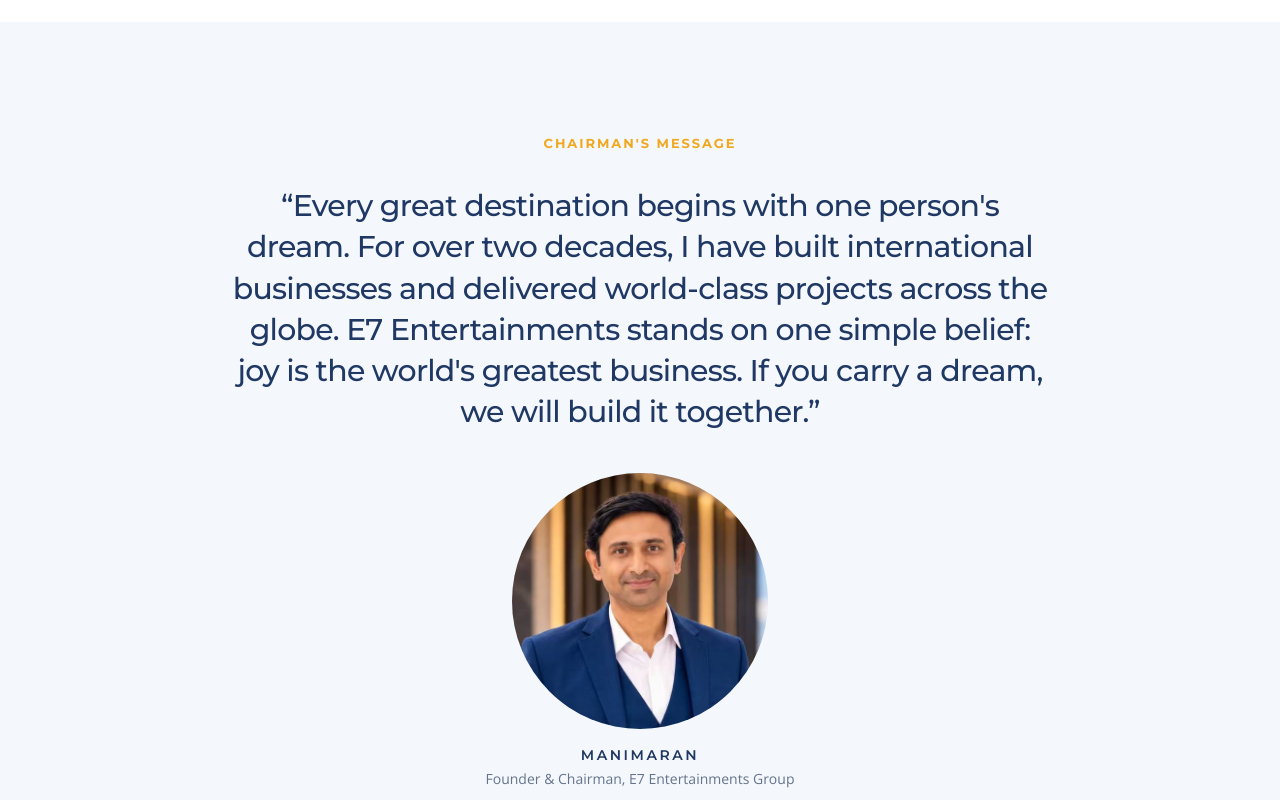
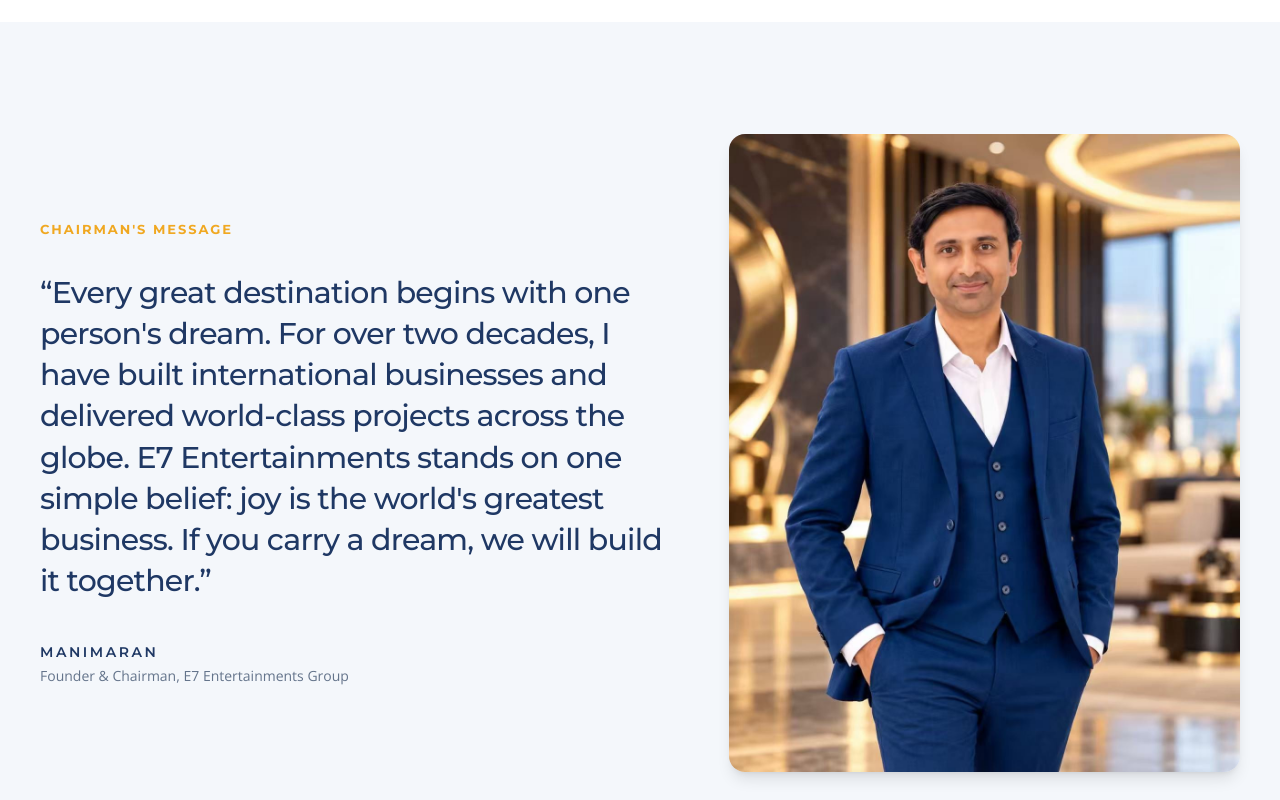
Before and after one commit to ritthickkt/e7-entertainment, a Next.js app: page / in a window 1280 px wide. Shown: the part 1080-1880 px from the top of the page. Built offline with nearby package versions, Linux system fonts and the light colour scheme.

Commit message:
Show full chairman portrait beside the message on the home page
Co-Authored-By: Claude Opus 5.5 <noreply@anthropic.com>

```diff
--- a/app/page.tsx
+++ b/app/page.tsx
@@ -141,7 +141,8 @@ export default function Home() {
 
       {/* Founder's Message */}
       <section className="bg-sand py-28">
-        <Reveal className="mx-auto max-w-4xl px-6 text-center lg:px-10">
+        <Reveal className="mx-auto grid max-w-7xl items-center gap-12 px-6 lg:grid-cols-[1.1fr_0.9fr] lg:gap-16 lg:px-10">
+          <div>
             <p className="eyebrow">Chairman&apos;s Message</p>
             <blockquote className="mt-8">
               <p className="font-display text-2xl font-medium leading-snug tracking-tight text-ink sm:text-3xl">
@@ -152,24 +153,24 @@ export default function Home() {
                 world&apos;s greatest business. If you carry a dream, we will
                 build it together.&rdquo;
               </p>
-            <footer className="mt-10 flex flex-col items-center gap-4">
-              <Image
-                src="/images/chairman.jpg"
-                alt="Manimaran, Founder & Chairman, E7 Entertainments Group"
-                width={264}
-                height={264}
-                className="h-64 w-64 rounded-full object-cover"
-              />
-              <div>
+              <footer className="mt-10">
                 <p className="font-display text-sm font-semibold uppercase tracking-[0.18em] text-ink">
                   Manimaran
                 </p>
                 <p className="mt-1 text-sm text-muted">
                   Founder &amp; Chairman, E7 Entertainments Group
                 </p>
-              </div>
               </footer>
             </blockquote>
+          </div>
+          <Image
+            src="/images/chairman.jpg"
+            alt="Manimaran, Founder & Chairman, E7 Entertainments Group"
+            width={1122}
+            height={1402}
+            sizes="(min-width: 1024px) 40vw, 100vw"
+            className="mx-auto h-auto w-full max-w-md rounded-2xl shadow-lg lg:max-w-none"
+          />
         </Reveal>
       </section>
 
```
Also changed, not shown: public/images/chairman.jpg. Lines whose indentation alone changed are shown as unchanged.
